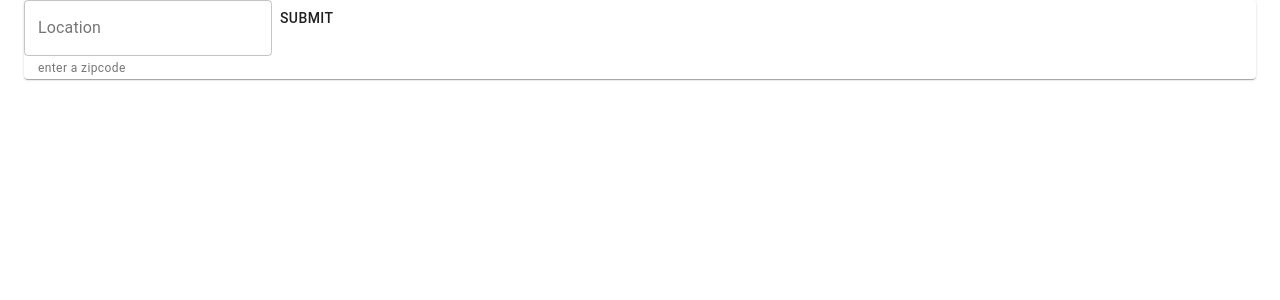
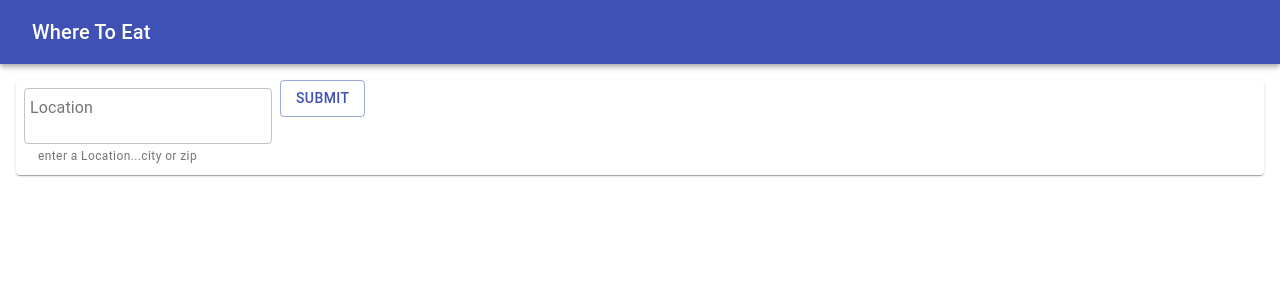
Before and after one commit to gjblythe/where-to-eat, a React (Create React App) app in the folder src/client/: page / in a window 1280 px wide. Shown: the top 300 px of the page. Built offline with nearby package versions, Linux system fonts and the light colour scheme.

Commit message:
with appbar

```diff
--- a/src/client/src/App.tsx
+++ b/src/client/src/App.tsx
@@ -1,8 +1,9 @@
 import {Container, Grid, makeStyles, Theme, Typography} from '@material-ui/core';
-import React, {useEffect, useState} from 'react';
+import React, {useState} from 'react';
 import LocationCards from './components/LocationCards';
 import {ILocationProps} from './domains/locations/index';
 import SearchLocations from './components/SearchForm';
+import AppBar from './components/AppBar';
 
 interface IState {
   message: string;
@@ -27,16 +28,18 @@ export default () => {
       }
   }
   return (
+    <>
+      <AppBar
+        message={state.message}
+      />
+      <SearchLocations onSubmit={getLocation}/>
       <Container maxWidth={'lg'}>
-      <div>
-        {state.message}
-      </div>
-      <SearchLocations onSubmit={getLocation}/>
         <Grid container justify={'center'}>
           {state.locations !== undefined
           ? state.locations.map(location => <LocationCards location={location}/>)
           : <Typography variant={'h6'}>No locations found...</Typography>}
         </Grid>
       </Container>
+    </>
   );
 }
--- /dev/null
+++ b/src/client/src/components/AppBar.tsx
@@ -0,0 +1,27 @@
+import {AppBar, makeStyles, Theme, Toolbar, Typography} from '@material-ui/core';
+import React from 'react';
+
+interface IProps {
+  message: string;
+}
+
+const useStyles = makeStyles((theme: Theme) => ({
+  title: {
+    flexGrow: 1,
+    padding: theme.spacing(1),
+  },
+}))
+
+export default ({message}: IProps) => {
+  const classes = useStyles();
+  return (
+    <AppBar position={'sticky'}>
+      <Toolbar>
+        <Typography className={classes.title} variant={'h6'}>
+          Where To Eat
+        </Typography>
+        {message}
+      </Toolbar>
+    </AppBar>
+  );
+};
--- a/src/client/src/components/LocationCards.tsx
+++ b/src/client/src/components/LocationCards.tsx
@@ -1,4 +1,4 @@
-import {Card, CardContent, CardMedia, makeStyles, Theme, Typography} from '@material-ui/core';
+import {Card, CardContent, makeStyles, Theme, Typography} from '@material-ui/core';
 import React from 'react';
 import {ILocationProps} from '../domains/locations/index';
 
--- a/src/client/src/components/SearchForm.tsx
+++ b/src/client/src/components/SearchForm.tsx
@@ -1,11 +1,16 @@
-import {Button, makeStyles, Paper, TextField}  from '@material-ui/core';
-import React, { useState } from 'react';
+import {Button, makeStyles, Paper, TextField, Theme}  from '@material-ui/core';
+import React, {useState} from 'react';
 
 interface IProps {
   onSubmit: (props: string) => Promise<void>;
 }
-const useStyles = makeStyles(() => ({
-
+const useStyles = makeStyles((theme: Theme) => ({
+ form: {
+  margin: theme.spacing(2),
+ },
+ field: {
+  padding: theme.spacing(1),
+ },
 }));
 export default ({onSubmit}: IProps) => {
 const classes = useStyles();
@@ -17,14 +22,21 @@ const searchLocation = () => {
   onSubmit(searchQuery)
 };
   return (
-    <Paper>
+    <Paper className={classes.form}>
       <TextField
+        className={classes.field}
         label={'Location'}
-        helperText={'enter a zipcode'}
+        helperText={'enter a Location...city or zip'}
         variant={'outlined'}
         onChange={handleChange}
       />
-      <Button onClick={searchLocation}>Submit</Button>
+      <Button
+        color={'primary'}
+        variant={'outlined'}
+        onClick={searchLocation}
+      >
+        Submit
+      </Button>
     </Paper>
   );
 };
```
Lines whose indentation alone changed are shown as unchanged.
